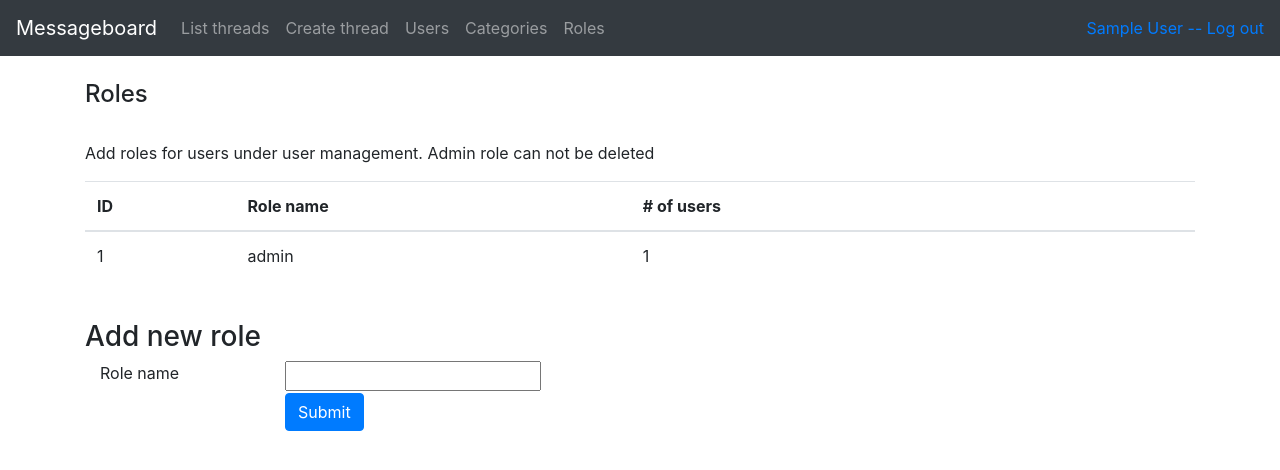
After one commit to tjouni/messageboard, a Flask app: page /roles/ in a window 1280 px wide. The commit adds this page. Shown: the top 470 px of the page. Run offline with Flask 2, Linux system fonts and the light colour scheme; a user stored in the database is signed in; data comes from the database, SQL or seed files in the repository; tables that the repository leaves empty hold one stand-in row (values such as "Sample post"); some libraries are stand-ins or nearby versions.

Commit message:
add role management functionality

```diff
--- a/application/__init__.py
+++ b/application/__init__.py
@@ -72,6 +72,8 @@ from application.threads import views
 from application.auth import views
 from application.categories import models
 from application.categories import views
+from application.roles import models
+from application.roles import views
 
 
 # login functionality, part two
--- a/application/auth/models.py
+++ b/application/auth/models.py
@@ -1,5 +1,6 @@
 from application import db
 from application.models import Base
+from application.roles.models import Role
 from sqlalchemy import Table, Column, Integer, ForeignKey
 from sqlalchemy.sql import text
 
@@ -79,11 +80,3 @@ class User(Base):
                     " LEFT JOIN Message ON Message.user_id = Account.id  "
                     " GROUP BY Account.id;")
         return db.session.execute(stmt)
-
-
-class Role(db.Model):
-    id = db.Column(db.Integer, primary_key=True)
-    role = db.Column(db.String(20), nullable=False)
-
-    def __init__(self, role):
-        self.role = role
--- /dev/null
+++ b/application/roles/forms.py
@@ -0,0 +1,10 @@
+from flask_wtf import FlaskForm
+from wtforms import StringField, validators
+from application.auth.models import User
+
+
+class RoleForm(FlaskForm):
+    name = StringField("Role name", [validators.Length(min=1)])
+
+    class Meta:
+        csrf = False
--- /dev/null
+++ b/application/roles/models.py
@@ -0,0 +1,20 @@
+from application import db
+from sqlalchemy.sql import text
+
+
+class Role(db.Model):
+    id = db.Column(db.Integer, primary_key=True)
+    role = db.Column(db.String(20), nullable=False, unique=True)
+
+    def __init__(self, role):
+        self.role = role
+
+    @staticmethod
+    def get_role_list():
+        stmt = text("SELECT Role.id, Role.role,"
+                    " (SELECT COUNT(a.id) FROM Role as r2"
+                    "  JOIN user_role AS ur ON Role.id = ur.role_id"
+                    "  JOIN account AS a ON ur.account_id = a.id) AS usercount"
+                    " FROM Role"
+                    " GROUP BY Role.id;")
+        return db.session.execute(stmt)
--- /dev/null
+++ b/application/roles/views.py
@@ -0,0 +1,66 @@
+from flask import render_template, request, redirect, url_for
+
+from application import app, bcrypt, db, login_required
+from application.roles.models import Role
+from application.roles.forms import RoleForm
+from application.threads.models import Thread
+from sqlalchemy.exc import IntegrityError
+
+
+@app.route("/roles/", methods=["GET"])
+@login_required("admin")
+def roles_index():
+    form = RoleForm()
+    return render_template("roles/list.html", roles=Role.get_role_list(), form=form)
+
+
+@app.route("/roles/", methods=["POST"])
+@login_required("admin")
+def roles_create():
+    form = RoleForm(request.form)
+
+    if not form.validate():
+        return render_template("roles/list.html", roles=Role.get_role_list(), form=form)
+
+    role = Role(form.name.data)
+    try:
+        db.session.add(role)
+        db.session.commit()
+    except IntegrityError:
+        db.session.rollback()
+        return render_template("roles/list.html", roles=Role.get_role_list(), form=form, Roles_name_taken=True)
+    return render_template("roles/list.html", roles=Role.get_role_list(), form=form)
+
+
+@app.route("/roles/<int:role_id>/", methods=["GET"])
+@login_required("admin")
+def roles_view(Roles_id):
+    role = Role.query.get(Roles_id)
+    form = RoleForm()
+    return render_template("roles/view.html", role=role, form=form)
+
+
+@app.route("/roles/<int:role_id>/", methods=["POST"])
+@login_required("admin")
+def roles_update(Roles_id):
+    form = RoleForm(request.form)
+    role = Role.query.get(Roles_id)
+
+    if form.name.data:
+        cat.name = form.name.data
+
+    try:
+        db.session.commit()
+    except IntegrityError:
+        db.session.rollback()
+        return render_template("roles/view.html", role=role, form=form, Roles_name_taken=True)
+    return redirect(url_for("roles_index"))
+
+
+@app.route("/roles/delete/<int:role_id>/", methods=["GET"])
+@login_required("admin")
+def delete_role(role_id):
+    role = Role.query.get(role_id)
+    db.session.delete(role)
+    db.session.commit()
+    return redirect(url_for("roles_index"))
--- a/application/templates/layout.html
+++ b/application/templates/layout.html
@@ -38,7 +38,7 @@
                     <a class="nav-link" href="{{ url_for('categories_index') }} ">Categories</a>
                 </li>
                 <li class="nav-item">
-                    <a class="nav-link" href="{{ url_for('auth_index') }} ">Roles</a>
+                    <a class="nav-link" href="{{ url_for('roles_index') }} ">Roles</a>
                 </li>
                 {% endif %}
             </ul>
--- /dev/null
+++ b/application/templates/roles/list.html
@@ -0,0 +1,67 @@
+{% extends "layout.html" %}
+
+{% block body %}
+
+<h4>Roles</h4>
+<br>
+
+<p>Add roles for users under user management. Admin role can not be deleted</p>
+<table class="table">
+    <thead>
+        <tr>
+            <th scope="col">ID</th>
+            <th scope="col">Role name</th>
+            <th scope="col"># of users</th>
+            <th scope="col"></th>
+            <th scope="col"></th>
+        </tr>
+    </thead>
+    <tbody>
+        {% for role in roles %}
+        <tr>
+            <td>{{ role.id }}</td>
+            <td>{{ role.role }}</td>
+            <td>{{ role.usercount }}</td>
+            {% if role.id != 1 %}
+            <td><a href="{{ url_for('delete_role', role_id=role.id) }}">Delete role</a></td>
+            {% else %}
+            <td></td>
+            {% endif %}
+        </tr>
+        {% endfor %}
+    </tbody>
+
+</table>
+
+<br>
+
+<h3>Add new role</h3>
+<form method="POST" action="{{ url_for('roles_index') }}">
+    <div class="container">
+        <div class="row">
+            <div class="col-2">
+                {{ form.name.label }}
+            </div>
+            <div class="col-2">
+                {{ form.name }}
+            </div>
+            <div class="col-sm">
+                <ul>
+                    {% for error in form.name.errors %}
+                    <li>{{ error }}</li>
+                    {% endfor %}
+                    {% if role_name_taken %}
+                    <li>role name must be unique</li>
+                    {% endif %}
+                </ul>
+            </div>
+        </div>
+        <div class="row">
+            <div class="col-2"></div>
+            <div class="col">
+                <button type="submit" class="btn btn-primary">Submit</button>
+            </div>
+        </div>
+    </div>
+</form>
+{% endblock %}
```
Also changed, not shown: application/roles/__init__.py (added).
